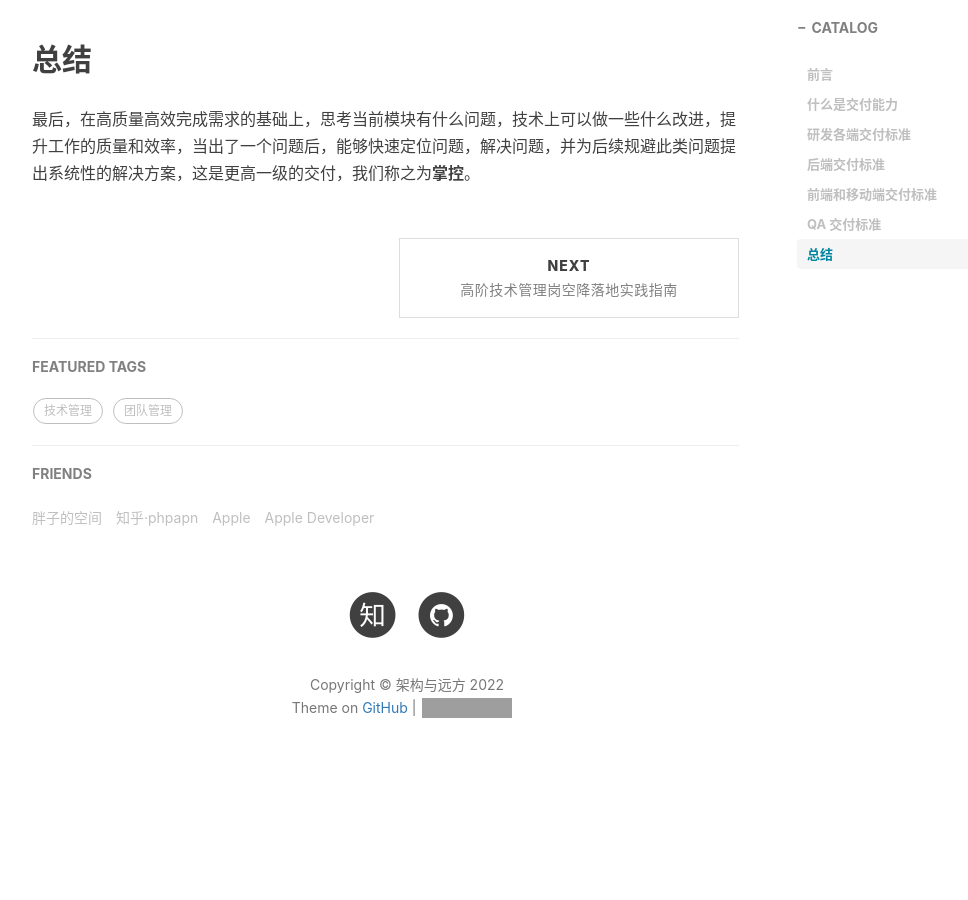
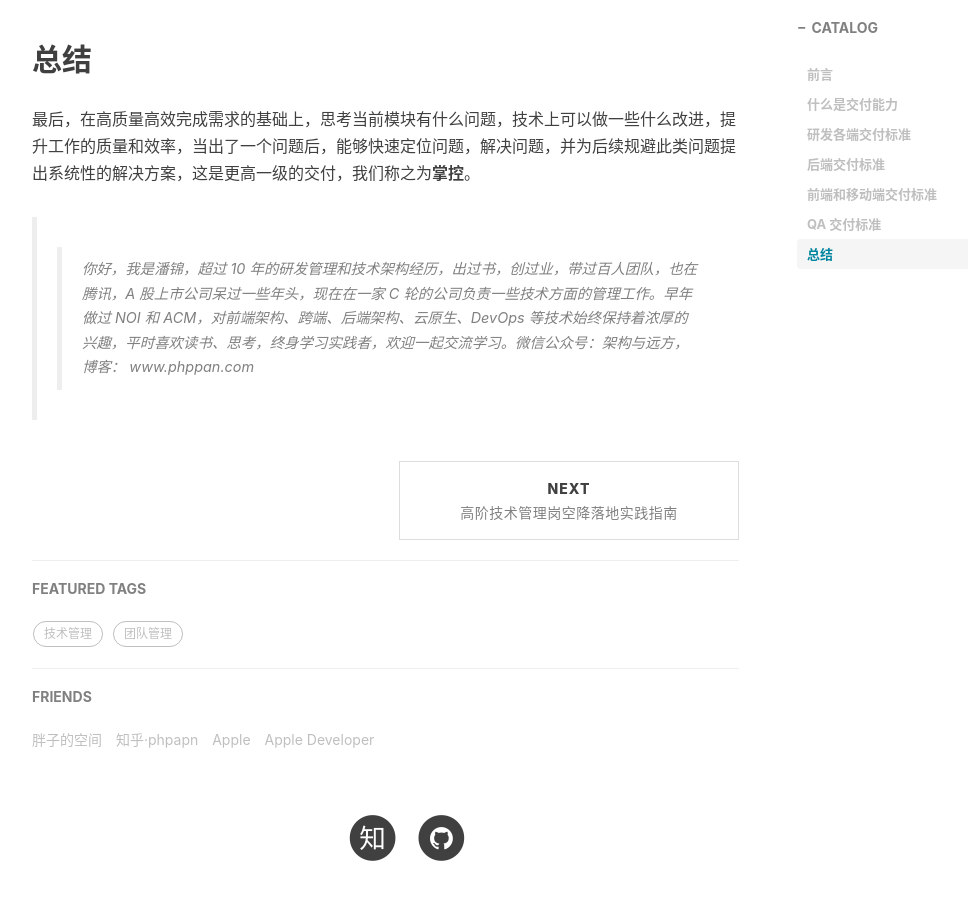
Before and after one commit to phppan/phppan.github.io, a Jekyll site: the page built from _posts/2021-11-15-交付是一种基本的态度.md, in a window 1280 px wide and 900 px high, scrolled down 5427 px. Shown: the whole window, without its empty margins (233-1201 px from the left). Built offline with Jekyll 4.4.1, drawn with Linux system fonts in a browser that asks for light colours; nearby versions of some CDN libraries; comment, search, counter and statistics services are not loaded; before the commit the page ends 6239 px from its top, so only the background shows below that; grey boxes are pictures that could not be loaded.

Commit message:
fix: 添加作者信息

```diff
--- a/_posts/2021-11-15-交付是一种基本的态度.md
+++ b/_posts/2021-11-15-交付是一种基本的态度.md
@@ -102,3 +102,5 @@
 
 ## 总结
 最后，在高质量高效完成需求的基础上，思考当前模块有什么问题，技术上可以做一些什么改进，提升工作的质量和效率，当出了一个问题后，能够快速定位问题，解决问题，并为后续规避此类问题提出系统性的解决方案，这是更高一级的交付，我们称之为**掌控**。
+
+>>你好，我是潘锦，超过 10 年的研发管理和技术架构经历，出过书，创过业，带过百人团队，也在腾讯，A 股上市公司呆过一些年头，现在在一家 C 轮的公司负责一些技术方面的管理工作。早年做过 NOI 和 ACM，对前端架构、跨端、后端架构、云原生、DevOps 等技术始终保持着浓厚的兴趣，平时喜欢读书、思考，终身学习实践者，欢迎一起交流学习。微信公众号：架构与远方，博客： www.phppan.com
```
